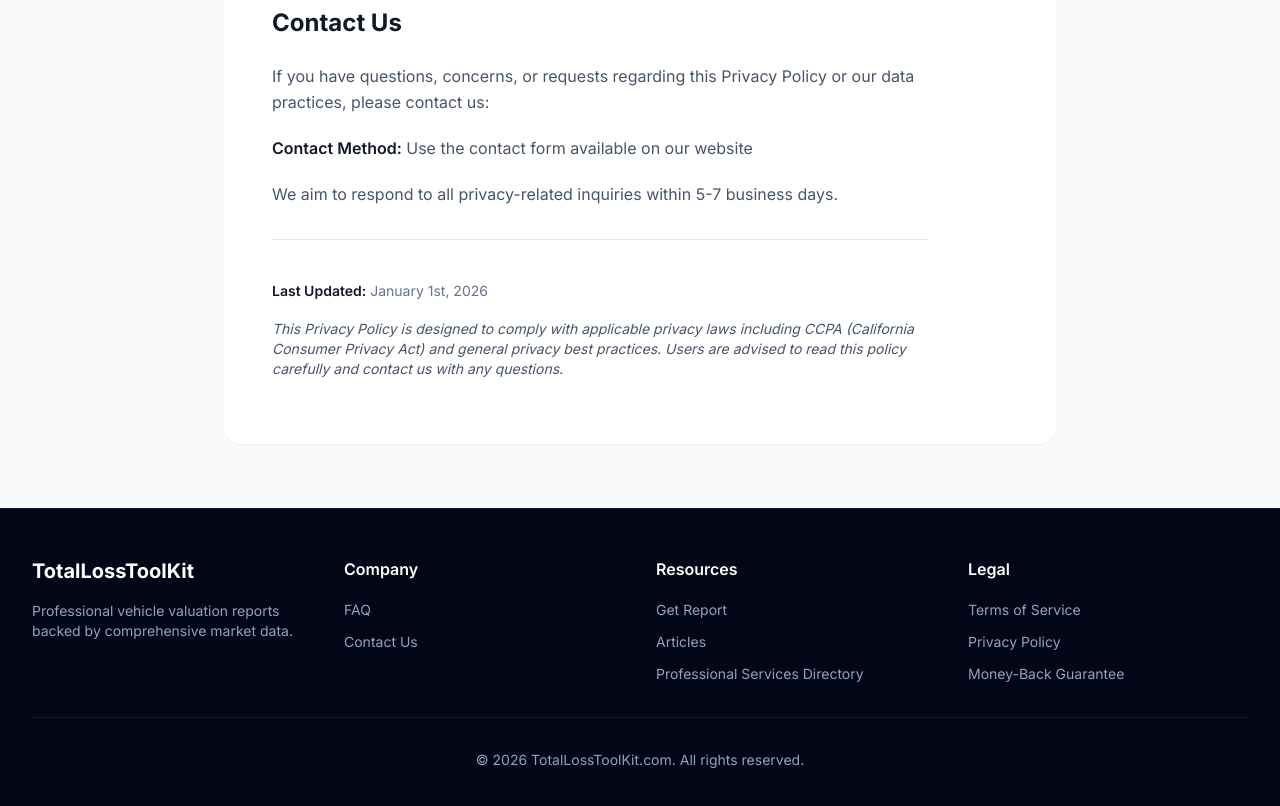
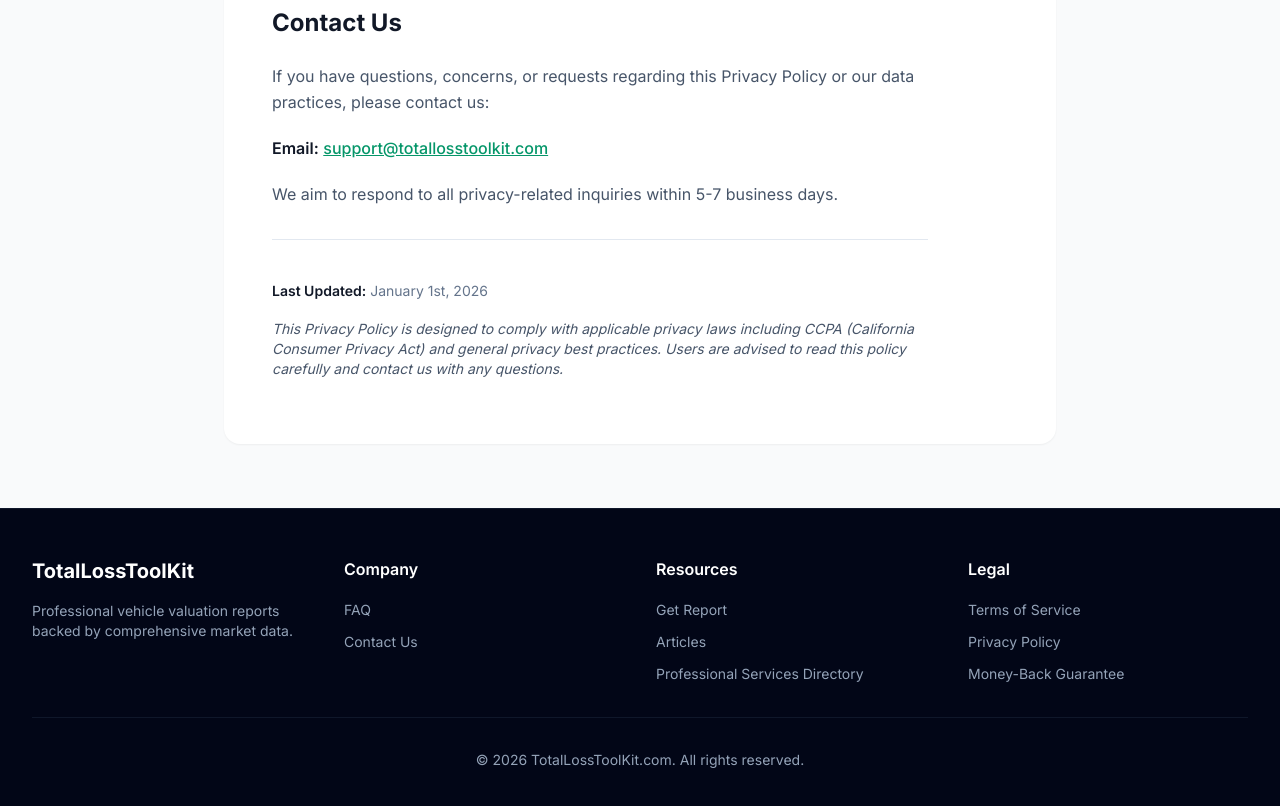
Before and after one commit to Lemmeyg/VehicleValuation, a Next.js app: page /privacy in a window 1280 px wide. Shown: the part 7500-8306 px from the top of the page. Built offline with nearby package versions, Linux system fonts and the light colour scheme; no server answers.

Commit message:
feat: replace contact form references with support email on privacy and terms pages

```diff
--- a/app/privacy/page.tsx
+++ b/app/privacy/page.tsx
@@ -1,6 +1,7 @@
 import Navbar from '@/components/Navbar'
 import Footer from '@/components/Footer'
 import type { Metadata } from 'next'
+import { SUPPORT_EMAIL } from '@/lib/constants'
 
 const siteUrl = process.env.NEXT_PUBLIC_SITE_URL || 'https://www.totallosstoolkit.com'
 
@@ -509,7 +510,10 @@
                   data practices, please contact us:
                 </p>
                 <p className="text-slate-600 leading-relaxed mb-4">
-                  <strong>Contact Method:</strong> Use the contact form available on our website
+                  <strong>Email:</strong>{' '}
+                  <a href={`mailto:${SUPPORT_EMAIL}`} className="text-primary-600 hover:underline">
+                    {SUPPORT_EMAIL}
+                  </a>
                 </p>
                 <p className="text-slate-600 leading-relaxed">
                   We aim to respond to all privacy-related inquiries within 5-7 business days.
--- a/app/terms/page.tsx
+++ b/app/terms/page.tsx
@@ -1,6 +1,7 @@
 import Navbar from '@/components/Navbar'
 import Footer from '@/components/Footer'
 import type { Metadata } from 'next'
+import { SUPPORT_EMAIL } from '@/lib/constants'
 
 const siteUrl = process.env.NEXT_PUBLIC_SITE_URL || 'https://www.totallosstoolkit.com'
 
@@ -1017,8 +1018,11 @@
               <section className="mb-8">
                 <h2 className="text-2xl font-bold text-slate-900 mb-4">Contact Information</h2>
                 <p className="text-slate-600 leading-relaxed mb-4">
-                  If you have questions about these Terms and Conditions, please contact us through
-                  the contact form available on our website.
+                  If you have questions about these Terms and Conditions, please email us at{' '}
+                  <a href={`mailto:${SUPPORT_EMAIL}`} className="text-primary-600 hover:underline">
+                    {SUPPORT_EMAIL}
+                  </a>
+                  .
                 </p>
                 <p className="text-slate-600 leading-relaxed">
                   We aim to respond to all inquiries within 5-7 business days.
```
